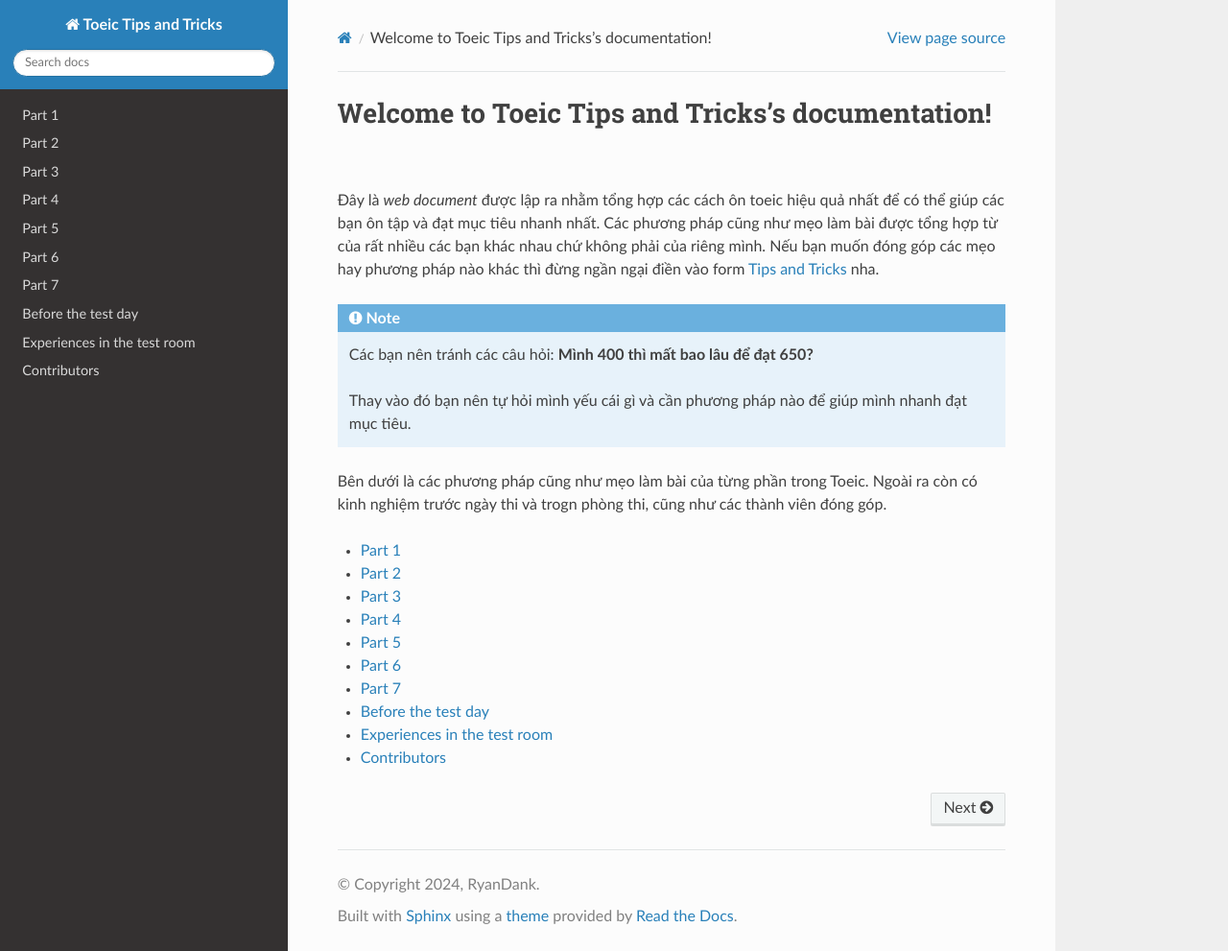
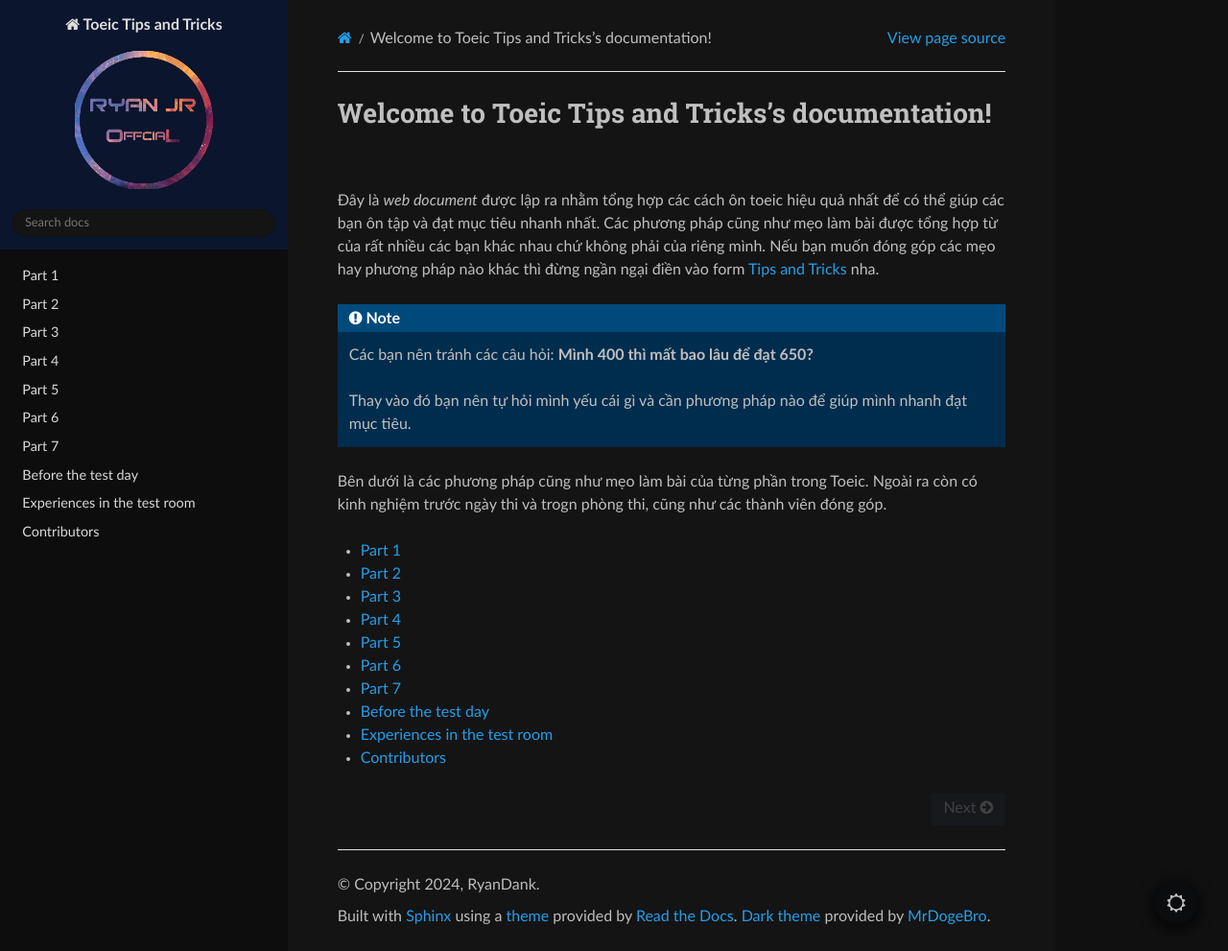
Before and after one commit to ryanjtr/ToeicTipsAndTricks, a Sphinx documentation site: the page built from docs/source/index.rst, in a window 1280 px wide and 991 px high. Shown: the whole window at 96% size. Built offline with Sphinx 7.4.7 and the Read the Docs theme 2.0.0, drawn with Linux system fonts in a browser that asks for light colours.

Commit message:
'update'

```diff
--- a/docs/requirements.txt
+++ b/docs/requirements.txt
@@ -59,3 +59,4 @@ urllib3==1.26.9
 furo==2021.11.16
 sphinx-copybutton
 sphinx-new-tab-link
+sphinx-rtd-dark-mode
--- a/docs/source/conf.py
+++ b/docs/source/conf.py
@@ -14,12 +14,18 @@ release = '2024'
 # -- General configuration ---------------------------------------------------
 # https://www.sphinx-doc.org/en/master/usage/configuration.html#general-configuration
 
-extensions = ['sphinx_copybutton','sphinx_new_tab_link']
+extensions = ['sphinx_copybutton','sphinx_new_tab_link','sphinx_rtd_dark_mode','sphinx_favicon']
 
 templates_path = ['_templates']
 exclude_patterns = []
+html_logo = "_static/logo.png"
+favicons = [
 
-
+{
+    "sizes": "32x32",
+    "href": "bluewolf.png",
+},
+]
 
 # -- Options for HTML output -------------------------------------------------
 # https://www.sphinx-doc.org/en/master/usage/configuration.html#options-for-html-output
```
Also changed, not shown: docs/source/_static/bluewolf.png (added), docs/source/_static/logo.png (added), 1 other file.
